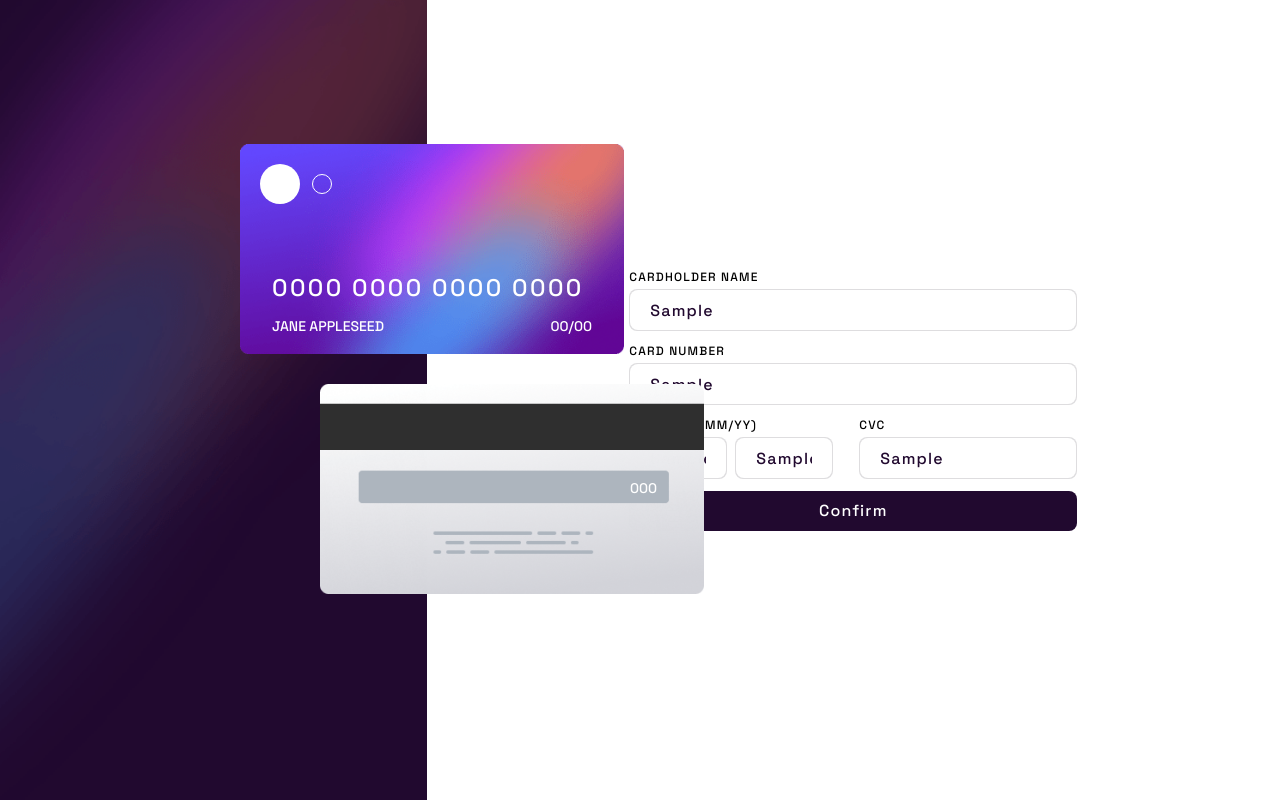
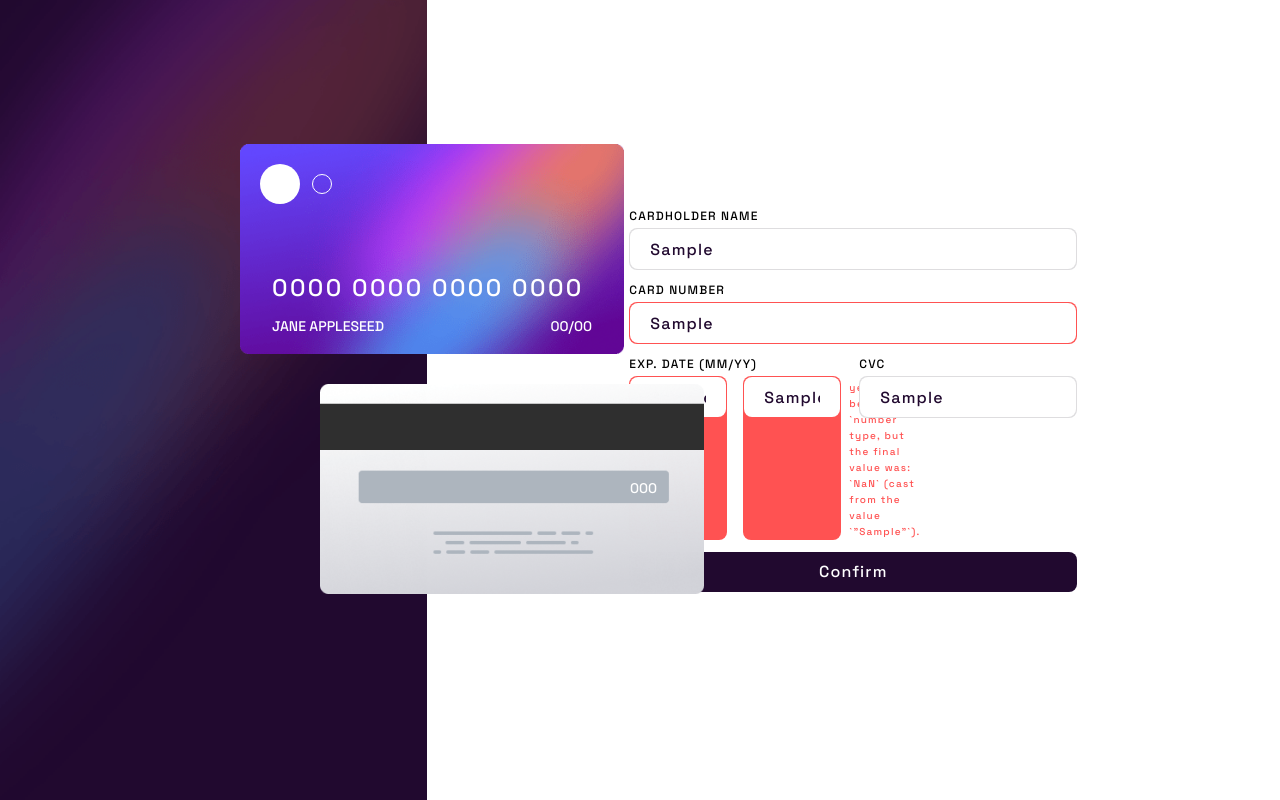
Before and after one commit to f1x3d49/frontendmentor-interactivecarddetailsform, a React (Create React App) app in the folder frontend/: page / in a window 1280 px wide. Both pictures are taken after typing "Sample", "Sample", "Sample", "Sample", "Sample" into the empty fields and a click on the button "Confirm". Built offline with nearby package versions, Linux system fonts and the light colour scheme.

Commit message:
still working on form validation

```diff
--- a/frontend/src/components/Component.js
+++ b/frontend/src/components/Component.js
@@ -14,12 +14,18 @@ const Component = () => {
 
     // Validate Form
     validationSchema: Yup.object({
-      name: Yup.string().required("Name is required"),
-      number: Yup.number().required("Card Number is required"),
+      name: Yup.string().required("Can't be blank"),
+      number: Yup.number("Wrong format, numbers only")
+        .required("Can't be blank")
+        .min(16, "Not less than 16"),
       month: Yup.number()
-        .required("Expiry month is required")
+        .required("Can't be blank")
         .min(1, "This month does not exist")
         .max(12, "This month does not exist"),
+      year: Yup.number().required("Can't be blank"),
+      cvc: Yup.number()
+        .required("Can't be blank")
+        .min(3, "This CVC does not exist"),
     }),
 
     // Submit From
@@ -35,20 +41,34 @@ const Component = () => {
     >
       <div className="flex flex-col gap-1 col-span-2">
         <label htmlFor="name">CARDHOLDER NAME</label>
-        <div className="p-px bg-lgviolet rounded-lg focus-within:bg-gradient-to-r focus-within:from-[#6448fe] focus-within:to-[#600594]">
+        <div
+          className={`p-px bg-lgviolet rounded-lg ${
+            formik.errors.name ? "bg-sred" : "linear"
+          }`}
+        >
           <input
             type="text"
             name="name"
             value={formik.values.name}
             onChange={formik.handleChange}
+            onBlur={formik.handleBlur}
             placeholder="e.g. Jane Appleseed"
             className="h-8 w-full p-5 text-base text-vdviolet rounded-lg focus:outline-none"
           />
         </div>
+        {formik.errors.name ? (
+          <div className="text-sred text-[10px] font-medium mt-1">
+            {formik.errors.name}
+          </div>
+        ) : null}
       </div>
       <div className="flex flex-col gap-1 col-span-2">
         <label htmlFor="number">CARD NUMBER</label>
-        <div className="p-px bg-lgviolet rounded-lg focus-within:bg-gradient-to-r focus-within:from-[#6448fe] focus-within:to-[#600594]">
+        <div
+          className={`p-px bg-lgviolet rounded-lg ${
+            formik.errors.number ? "bg-sred" : "linear"
+          }`}
+        >
           <input
             type="text"
             name="number"
@@ -58,11 +78,20 @@ const Component = () => {
             className="h-8 w-full p-5 text-base text-vdviolet rounded-lg focus:outline-none"
           />
         </div>
+        {formik.errors.name ? (
+          <div className="text-sred text-[10px] font-medium mt-1">
+            {formik.errors.number}
+          </div>
+        ) : null}
       </div>
       <div className="flex flex-col gap-1 w-full justify-between">
         <label className="">EXP. DATE (MM/YY)</label>
         <div className="flex gap-2">
-          <div className="p-px bg-lgviolet rounded-lg focus-within:bg-gradient-to-r focus-within:from-[#6448fe] focus-within:to-[#600594]">
+          <div
+            className={`p-px bg-lgviolet rounded-lg ${
+              formik.errors.month ? "bg-sred" : "linear"
+            }`}
+          >
             <input
               type="text"
               name="month"
@@ -72,7 +101,16 @@ const Component = () => {
               className="w-24 h-8 p-5 text-base text-vdviolet rounded-lg focus:outline-none"
             />
           </div>
-          <div className="p-px bg-lgviolet rounded-lg focus-within:bg-gradient-to-r focus-within:from-[#6448fe] focus-within:to-[#600594]">
+          {formik.errors.month ? (
+            <div className="text-sred text-[10px] font-medium mt-1">
+              {formik.errors.name}
+            </div>
+          ) : null}
+          <div
+            className={`p-px bg-lgviolet rounded-lg ${
+              formik.errors.year ? "bg-sred" : "linear"
+            }`}
+          >
             <input
               type="text"
               name="year"
@@ -82,6 +120,11 @@ const Component = () => {
               className="w-24 h-8 p-5 text-base text-vdviolet rounded-lg focus:outline-none"
             />
           </div>
+          {formik.errors.year ? (
+            <div className="text-sred text-[10px] font-medium mt-1">
+              {formik.errors.year}
+            </div>
+          ) : null}
         </div>
       </div>
       <div className="flex flex-col gap-1   ">
--- a/frontend/src/index.css
+++ b/frontend/src/index.css
@@ -15,3 +15,9 @@
     --color-vdviolet: 278deg 68% 11%;
   }
 }
+
+@layer components {
+  .linear {
+    @apply focus-within:bg-gradient-to-r focus-within:from-[#6448fe] focus-within:to-[#600594];
+  }
+}
```
